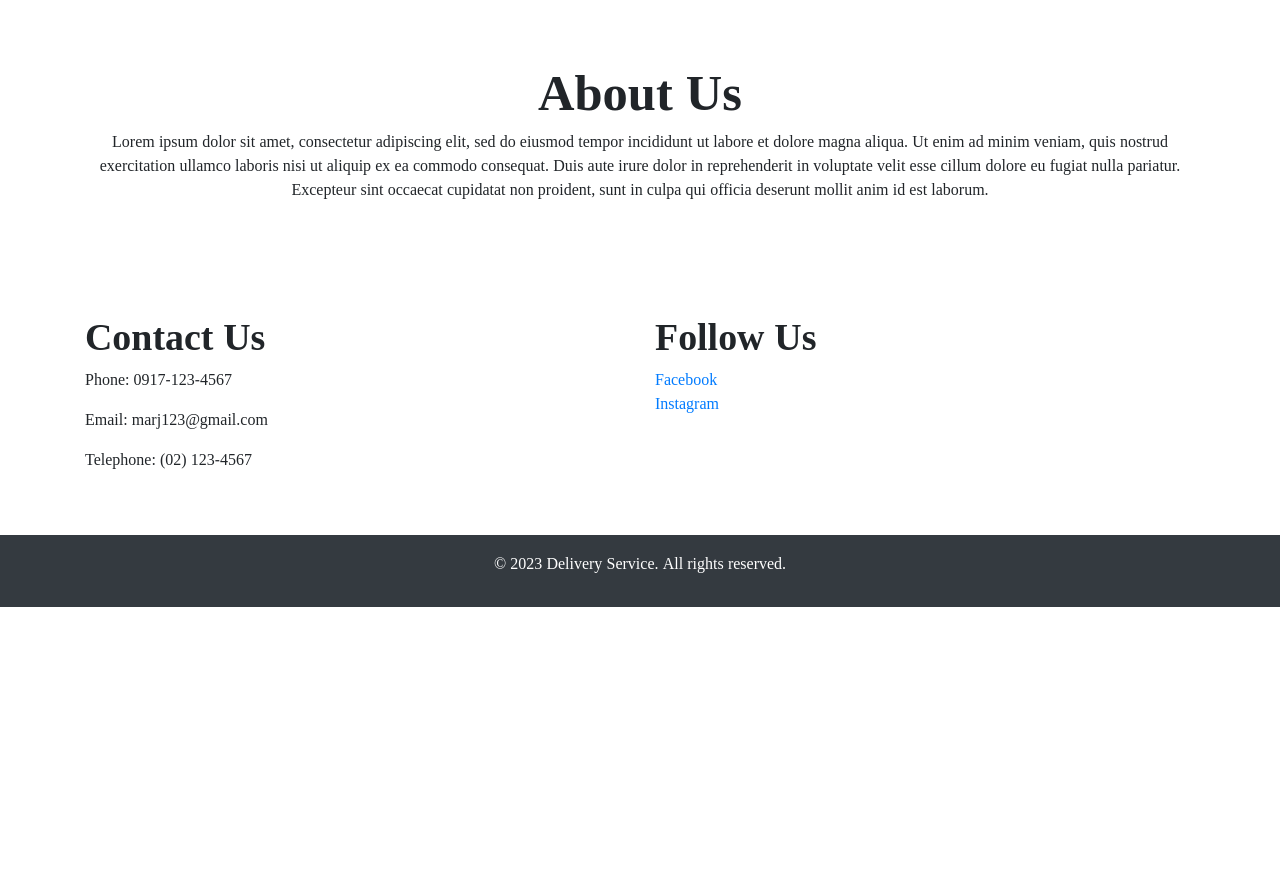
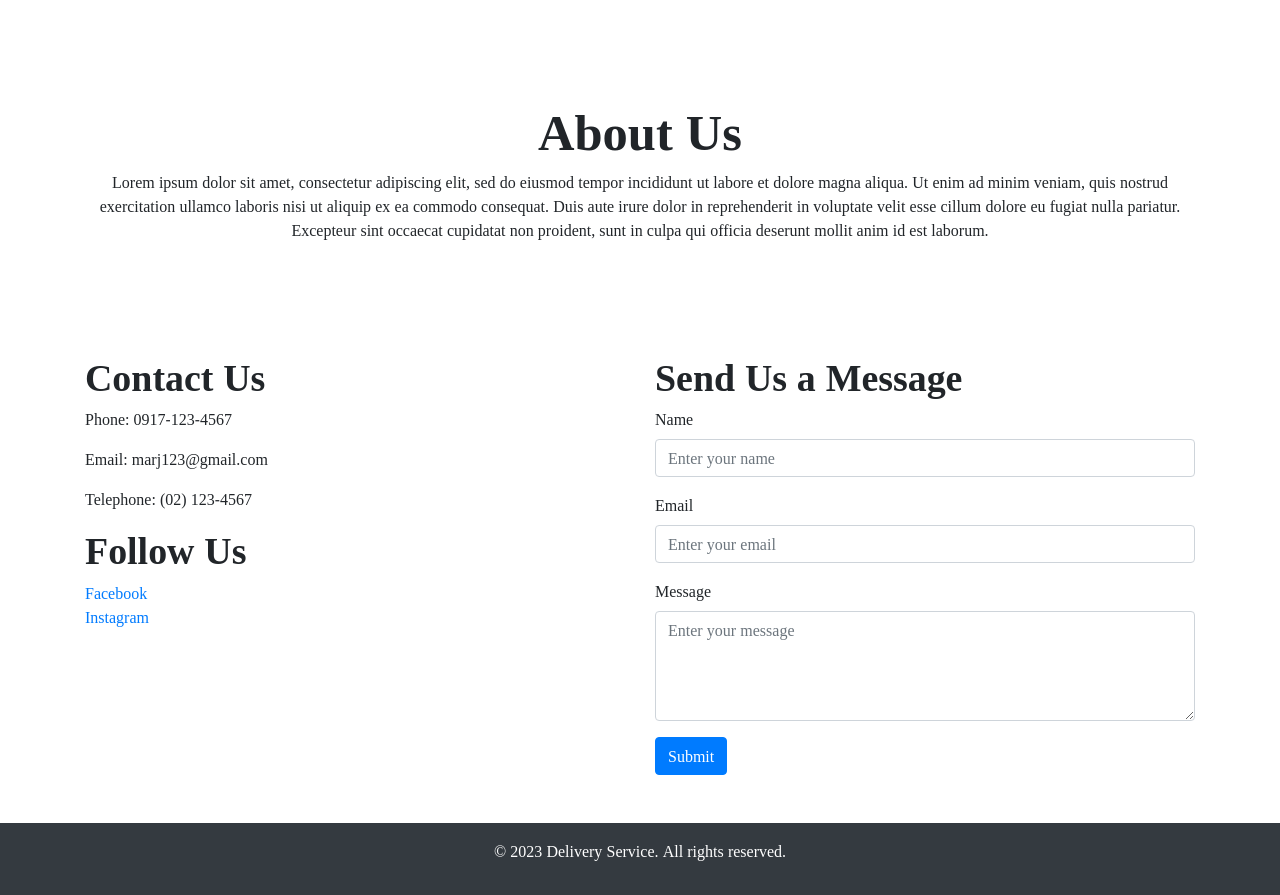
Before and after one commit to Hekigo11/SDL, a PHP site: page / in a window 1280 px wide. Shown: the part 2082-2977 px from the top of the page. Before the commit the page ends 2689 px from the top, so only its background shows below. Run offline with PHP 8.4, Linux system fonts and the light colour scheme.

Commit message:
added forms for contact us

```diff
--- a/modules/homepage.php
+++ b/modules/homepage.php
@@ -1,5 +1,3 @@
-
-
 <main>
 	<!-- BANNER TO GUYS -->
 <section id="home">
@@ -17,19 +15,19 @@
 
 	<!-- OUR SERVICES PART -->
 	<section id="services" class="bg-light py-5">
-		<div class="container">
+		<div class="d-flex flex-column align-items-center space-around">
 			<h2 class="text-center">Our Services</h2>
 			<!-- ANDITO YUNG 2 IMAGES -->
 			<div class="row text-center">
 				<div class="col-md-6 mb-4">
 					<a href="#delivery"> <!--Change Reference-->
-						<img src="images/dg.jpg" class="img-fluid" alt="Delivery"> <!--Change IMG-->
+						<img src="images/dg.jpg" class="img-fluid rounded" alt="Delivery"> <!--Change IMG-->
 						<h5 class="mt-2">Delivery</h5>
 					</a>
 				</div>
 				<div class="col-md-6 mb-4">
 					<a href="#catering"> <!--Change Reference-->
-						<img src="images/dg.jpg" class="img-fluid" alt="Catering"> <!--Change IMG-->
+						<img src="images/dg.jpg" class="img-fluid rounded" alt="Catering"> <!--Change IMG-->
 						<h5 class="mt-2">Catering</h5>
 					</a>
 				</div>
@@ -83,6 +81,7 @@
 	</section>
 
 	<!-- CONTACT US PART -->
+<!-- paltan mga contact infoooss -->
 		<!-- paltan mga contact infoooss -->
 	<section id="contact" class="py-5">
 		<div class="container">
@@ -92,14 +91,29 @@
 					<p>Phone: 0917-123-4567</p>
 					<p>Email: marj123@gmail.com</p>
 					<p>Telephone: (02) 123-4567</p>
+					<h3>Follow Us</h3>
+					<ul class="list-unstyled">
+						<li><a href="https://facebook.com" target="_blank"><i class="fab fa-facebook"></i> Facebook</a></li>
+						<li><a href="https://instagram.com" target="_blank"><i class="fab fa-instagram"></i> Instagram</a></li>
+					</ul>
 				</div>
 				<div class="col-md-6">
-					<h3>Follow Us</h3>
-					<ul class="list-unstyled">
-					<!-- change yung href at pwede gawing logo shitt -->
-					<li><a href="#" target="_blank"><i class="fab fa-facebook"></i> Facebook</a></li>
-					<li><a href="#" target="_blank"><i class="fab fa-instagram"></i> Instagram</a></li>
-					</ul>
+					<h3>Send Us a Message</h3>
+					<form action="contact_form_handler.php" method="POST">
+						<div class="form-group">
+							<label for="name">Name</label>
+							<input type="text" class="form-control" id="name" name="name" placeholder="Enter your name" required>
+						</div>
+						<div class="form-group">
+							<label for="email">Email</label>
+							<input type="email" class="form-control" id="email" name="email" placeholder="Enter your email" required>
+						</div>
+						<div class="form-group">
+							<label for="message">Message</label>
+							<textarea class="form-control" id="message" name="message" rows="4" placeholder="Enter your message" required></textarea>
+						</div>
+						<button type="submit" class="btn btn-primary">Submit</button>
+					</form>
 				</div>
 			</div>
 		</div>
```
